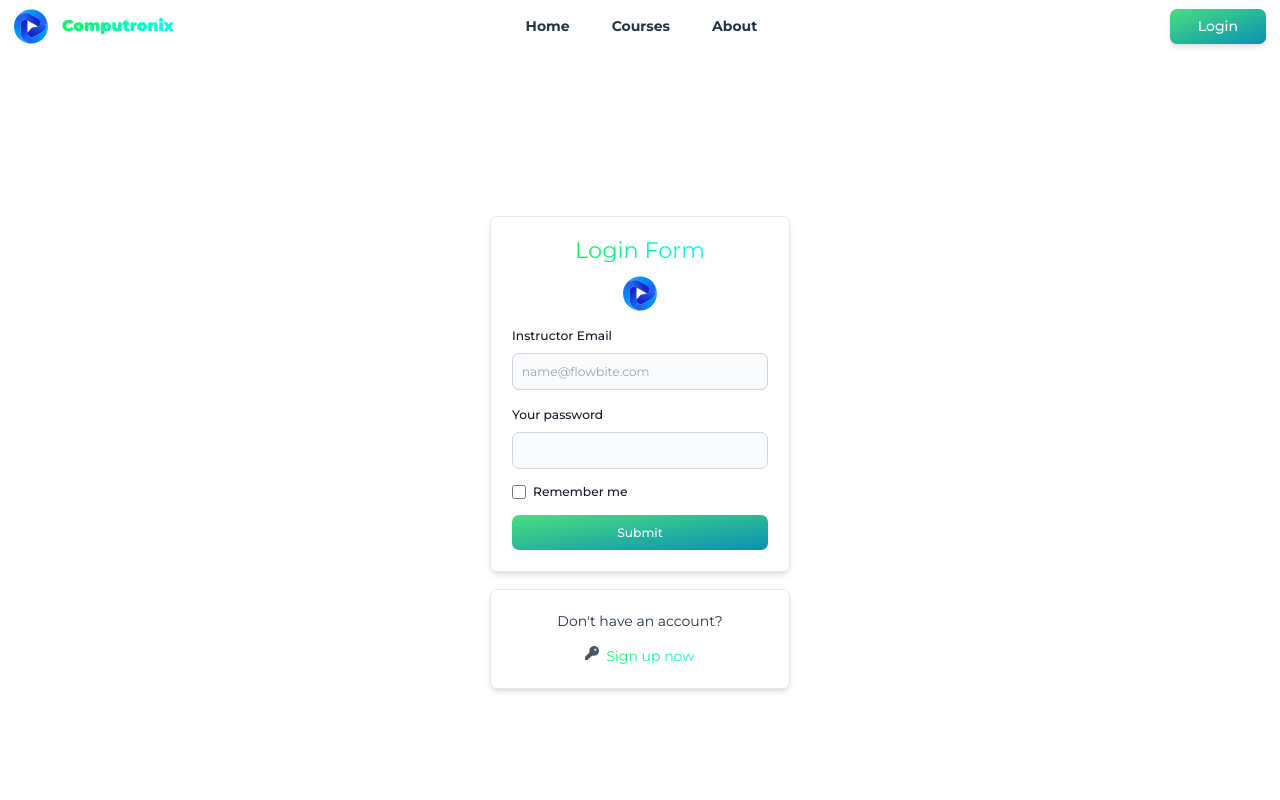
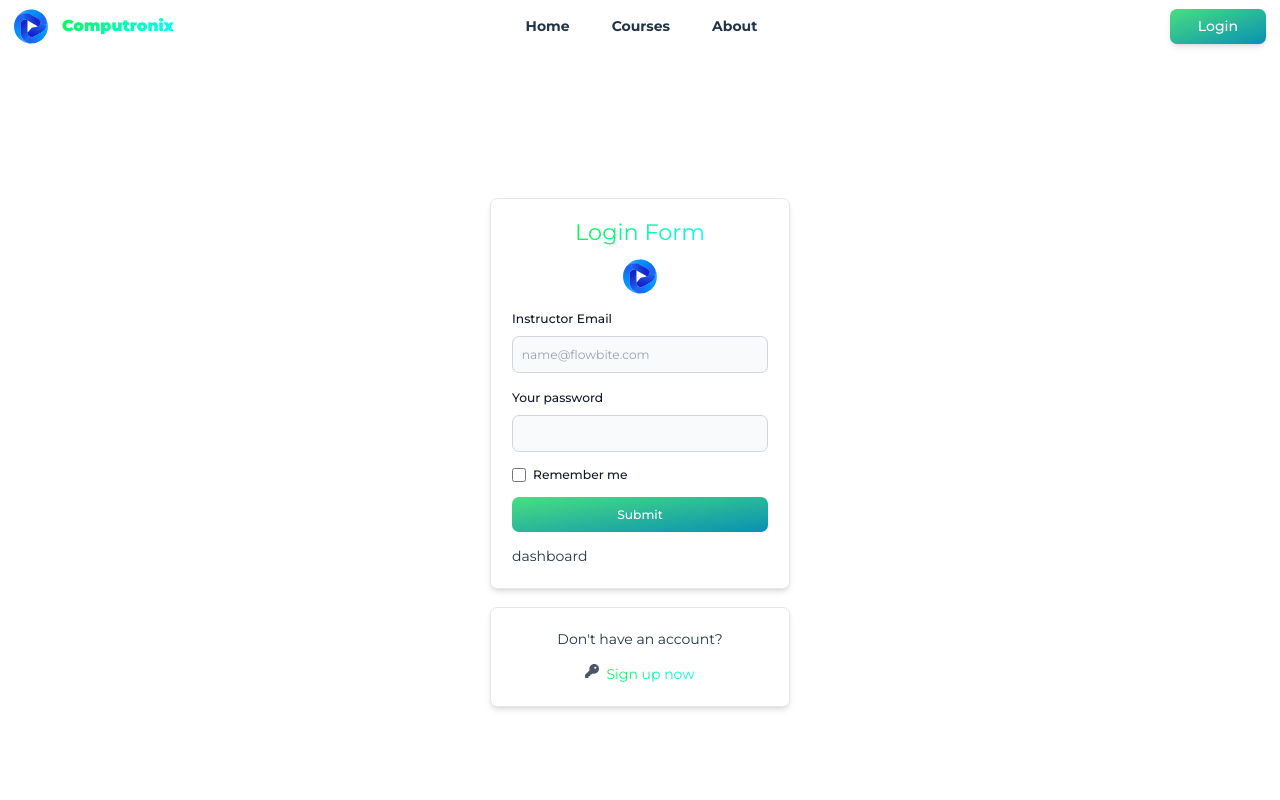
Before and after one commit to Ikonicity-Airban/next-portal, a React (Vite) app in the folder frontend/: page / in a window 1280 px wide. Both pictures are taken after a click on the button "Login". Shown: the top 800 px of the page. Built offline with nearby package versions, Linux system fonts and the light colour scheme; a web font is replaced by a local one.

Commit message:
login to dashboard

```diff
--- a/frontend/src/components/auth/login/index.tsx
+++ b/frontend/src/components/auth/login/index.tsx
@@ -2,7 +2,7 @@ import { Button, Card, Checkbox, Label, TextInput } from "flowbite-react";
 import LogoComponent from "../../LogoComponent";
 
 import { useForm, SubmitHandler } from "react-hook-form";
-import { useLocation } from "react-router-dom";
+import { Link, useLocation } from "react-router-dom";
 
 import axios from "axios";
 import { Types } from "../../../api/reducer";
@@ -17,6 +17,7 @@ interface IFormInput {
 
 function LoginPage() {
   const { register, handleSubmit } = useForm<IFormInput>();
+  // const navigate
 
   const { dispatch } = useContext(AppContext);
   const onSubmit: SubmitHandler<IFormInput> = async (data) => {
@@ -33,6 +34,9 @@ function LoginPage() {
     } catch (error) {
       console.log(error);
     }
+    // finally {
+
+    // }
   };
 
   const { pathname } = useLocation();
@@ -87,6 +91,7 @@ function LoginPage() {
           Submit
         </Button>
       </form>
+      <Link to="/dashboard">dashboard</Link>
     </Card>
   );
 }
```
